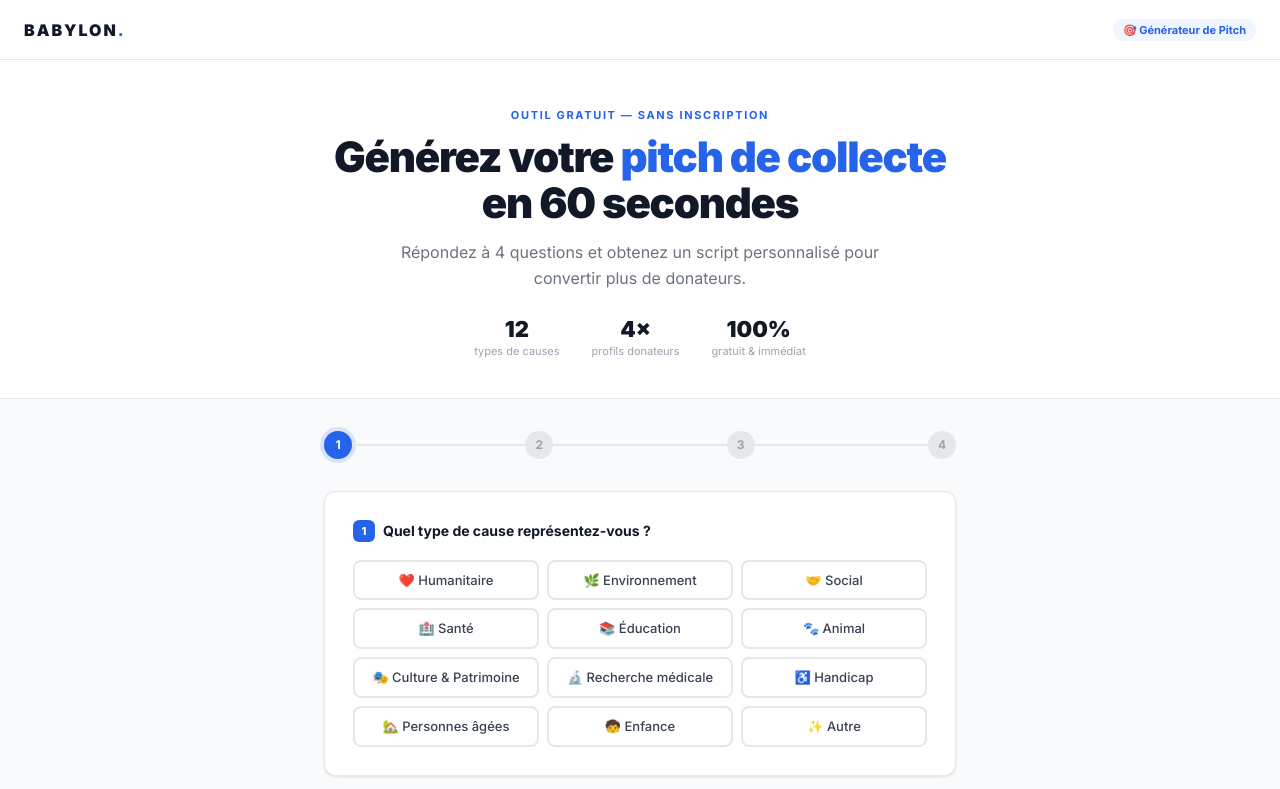
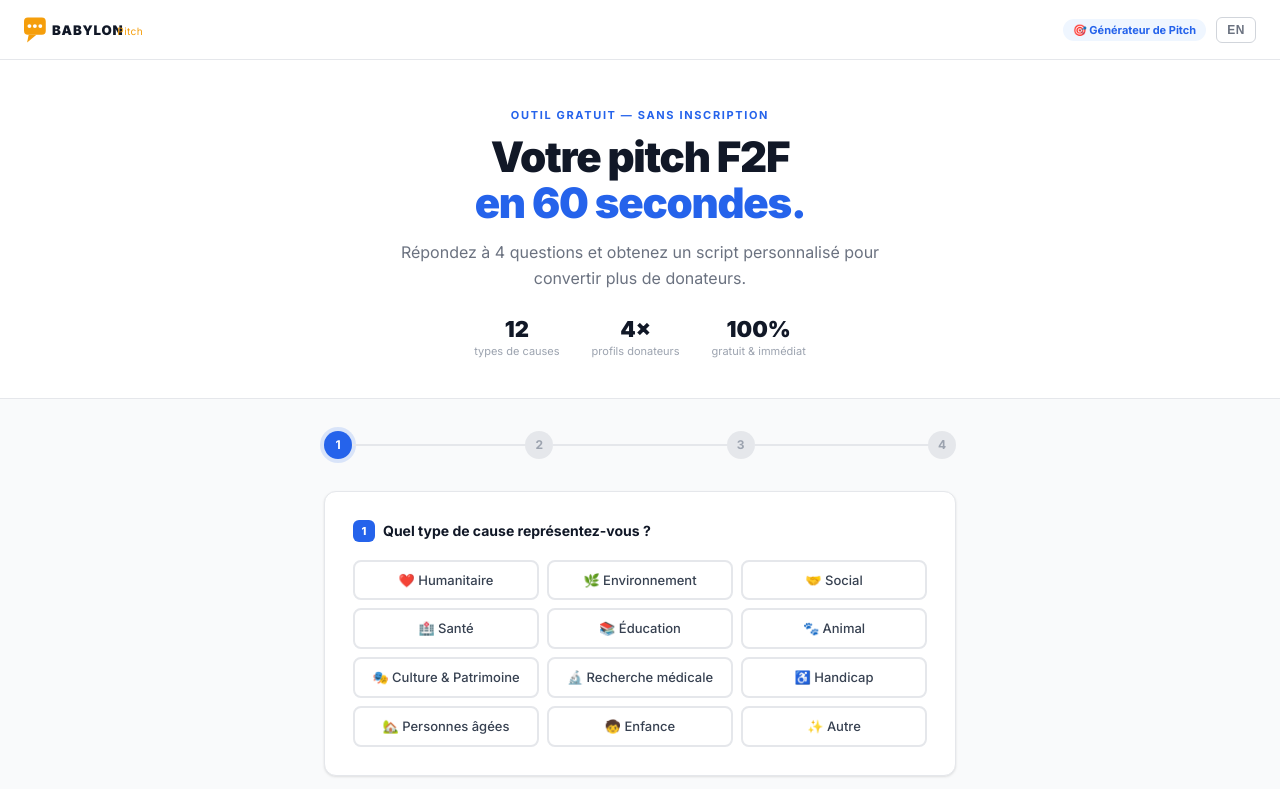
Before and after one commit to agencebabylonfundraising-lab/pitch-generator, a plain HTML site: page index.html in a window 1280 px wide. Shown: the top 789 px of the page. Drawn offline with Linux system fonts and the light colour scheme.

Commit message:
feat: SVG logo, FR/EN toggle, trust signals, copy overhaul — #38 Zoé+Maya

```diff
--- a/index.html
+++ b/index.html
@@ -442,15 +442,30 @@
 
 <!-- NAV -->
 <nav class="nav">
-  <div class="nav-logo">BABYLON<span>.</span></div>
-  <div class="nav-badge">🎯 Générateur de Pitch</div>
+  <div class="nav-logo">
+    <svg viewBox="0 0 200 36" style="height:28px;display:block;" xmlns="http://www.w3.org/2000/svg">
+      <!-- Speech bubble icon -->
+      <rect x="0" y="2" width="28" height="22" rx="5" fill="#f59e0b"/>
+      <polygon points="6,24 4,34 16,24" fill="#f59e0b"/>
+      <circle cx="7" cy="13" r="2.5" fill="white"/>
+      <circle cx="14" cy="13" r="2.5" fill="white"/>
+      <circle cx="21" cy="13" r="2.5" fill="white"/>
+      <!-- Wordmark -->
+      <text x="36" y="25" font-family="Inter,system-ui,sans-serif" font-weight="900" font-size="17" fill="#111827" letter-spacing="1">BABYLON</text>
+      <text x="120" y="25" font-family="Inter,system-ui,sans-serif" font-weight="400" font-size="13" fill="#f59e0b" letter-spacing="0.5"> Pitch</text>
+    </svg>
+  </div>
+  <div style="display:flex;align-items:center;gap:10px;">
+    <div class="nav-badge">🎯 Générateur de Pitch</div>
+    <button class="lang-toggle" onclick="toggleLang()" style="background:transparent;border:1px solid var(--gray-300);color:var(--gray-500);padding:5px 10px;border-radius:6px;font-size:12px;font-weight:700;cursor:pointer;letter-spacing:0.05em;">EN</button>
+  </div>
 </nav>
 
 <!-- HERO -->
 <div class="hero">
-  <div class="hero-eyebrow">Outil gratuit — Sans inscription</div>
-  <h1>Générez votre <span>pitch de collecte</span><br>en 60 secondes</h1>
-  <p class="hero-sub">Répondez à 4 questions et obtenez un script personnalisé pour convertir plus de donateurs.</p>
+  <div class="hero-eyebrow" data-fr="Outil gratuit — Sans inscription" data-en="Free tool — No registration required">Outil gratuit — Sans inscription</div>
+  <h1 data-fr="Votre pitch F2F<br><span>en 60 secondes.</span>" data-en="Your F2F pitch<br><span>in 60 seconds.</span>">Votre pitch F2F<br><span>en 60 secondes.</span></h1>
+  <p class="hero-sub" data-fr="Répondez à 4 questions et obtenez un script personnalisé pour convertir plus de donateurs." data-en="Answer 4 questions and get a personalised script to convert more donors.">Répondez à 4 questions et obtenez un script personnalisé pour convertir plus de donateurs.</p>
   <div class="hero-stats">
     <div class="hero-stat">
       <div class="hero-stat-val">12</div>
@@ -663,7 +678,7 @@
 
 <!-- FOOTER -->
 <footer class="footer">
-  <p>Outil propulsé par <strong>BABYLON Agency</strong> · Experts en collecte F2F depuis 2018</p>
+  <p data-fr="Outil propulsé par BABYLON Group · Experts en collecte F2F depuis 2018 · 🔒 Données hébergées en France · RGPD conforme" data-en="Powered by BABYLON Group · F2F fundraising experts since 2018 · 🔒 Data hosted in France · GDPR compliant">Outil propulsé par <strong>BABYLON Group</strong> · Experts en collecte F2F depuis 2018 · 🔒 Données hébergées en France · RGPD conforme</p>
   <p style="margin-top:6px;"><a href="/churn-saas">ruaj.ai</a> · <a href="/relance-ai">relance.ai</a> · <a href="/causework">CauseWork</a> · <a href="/academy">collecte.ai</a></p>
 </footer>
 
@@ -892,5 +907,16 @@
     document.getElementById('modal-success').style.display = 'block';
   }
 </script>
+<script>
+  let currentLang = 'fr';
+  function toggleLang() {
+    currentLang = currentLang === 'fr' ? 'en' : 'fr';
+    document.querySelectorAll('[data-fr]').forEach(el => {
+      el.innerHTML = currentLang === 'fr' ? el.dataset.fr : el.dataset.en;
+    });
+    const toggle = document.querySelector('.lang-toggle');
+    if (toggle) toggle.textContent = currentLang === 'fr' ? 'EN' : 'FR';
+  }
+</script>
 </body>
 </html>
```
